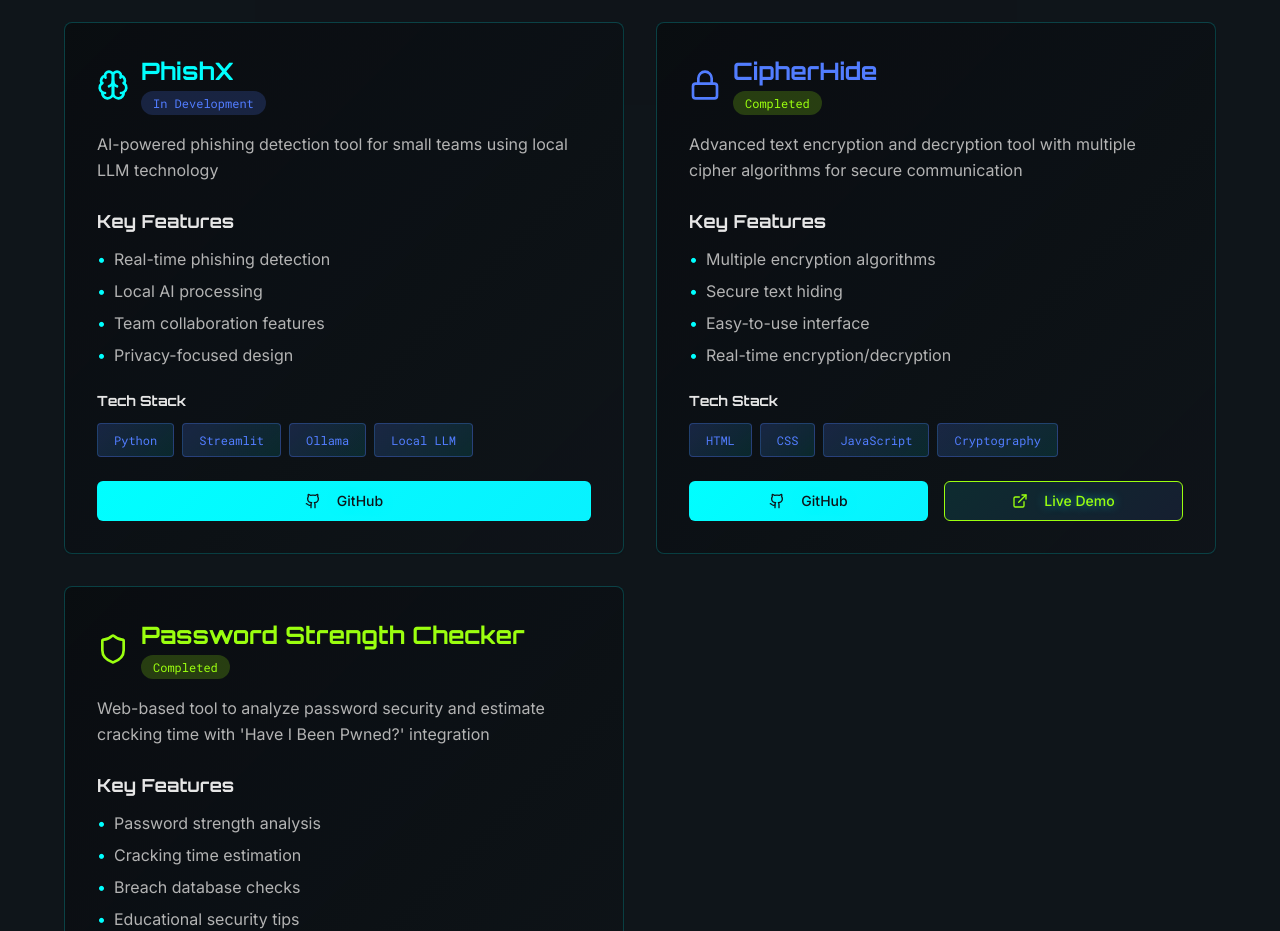
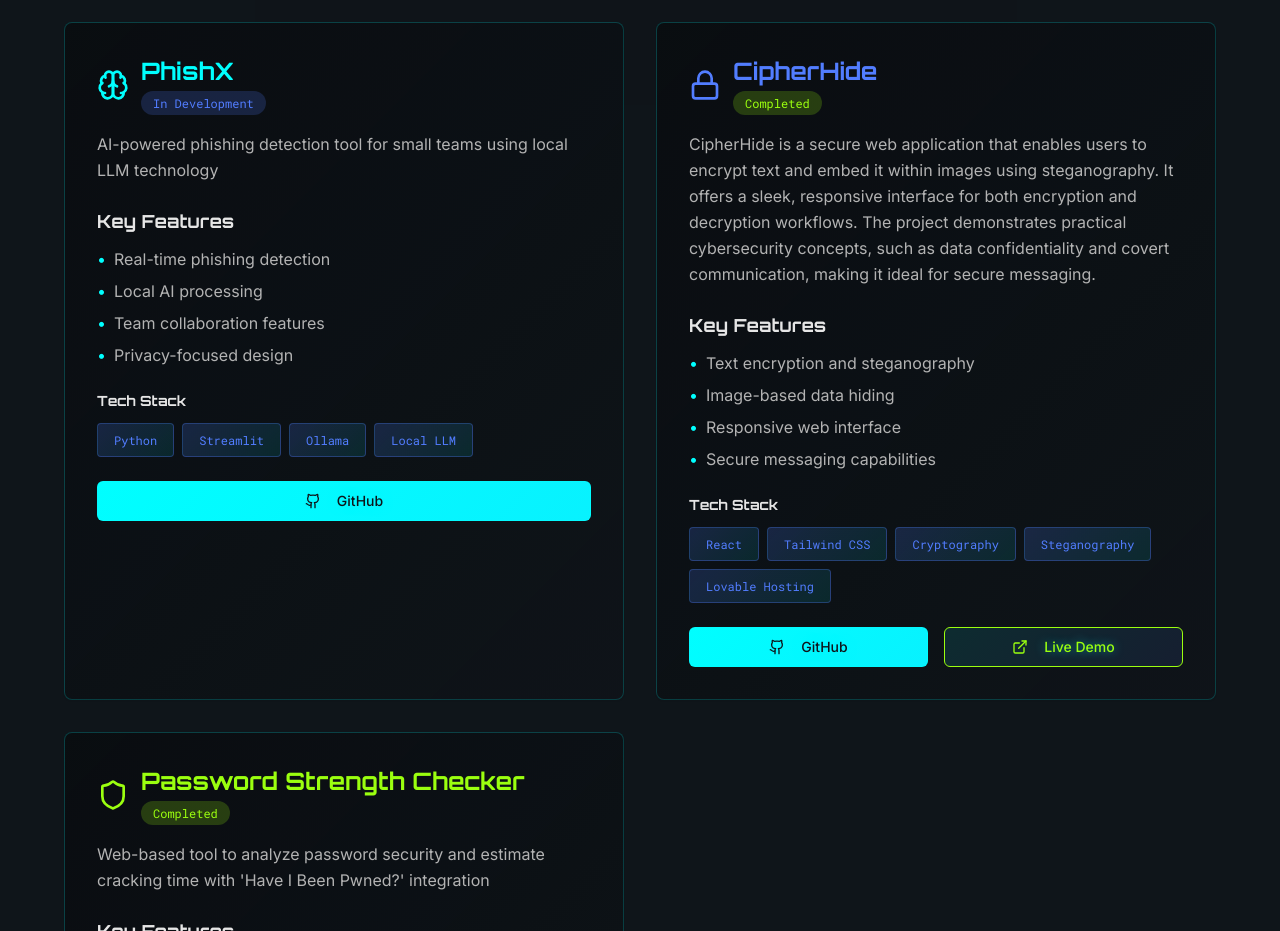
Before and after one commit to gupta09-oop/cyber-pulse-kshitij, a React (Vite) app: page / in a window 1280 px wide. Shown: the part 3960-4891 px from the top of the page. Built offline with nearby package versions, Linux system fonts and the light colour scheme.

Commit message:
Add CipherHide project details
Updated the CipherHide project entry with its tech stack, description, and features.

```diff
--- a/src/components/Projects.tsx
+++ b/src/components/Projects.tsx
@@ -23,17 +23,17 @@ export const Projects = () => {
     {
       title: "CipherHide",
       status: "Completed",
-      description: "Advanced text encryption and decryption tool with multiple cipher algorithms for secure communication",
-      tech: ["HTML", "CSS", "JavaScript", "Cryptography"],
+      description: "CipherHide is a secure web application that enables users to encrypt text and embed it within images using steganography. It offers a sleek, responsive interface for both encryption and decryption workflows. The project demonstrates practical cybersecurity concepts, such as data confidentiality and covert communication, making it ideal for secure messaging.",
+      tech: ["React", "Tailwind CSS", "Cryptography", "Steganography", "Lovable Hosting"],
       icon: Lock,
       color: "text-accent",
       github: "https://github.com/gupta09-oop/Cipherhide-main.git",
       demo: "https://cipherhide-main.vercel.app/",
       features: [
-        "Multiple encryption algorithms",
-        "Secure text hiding",
-        "Easy-to-use interface",
-        "Real-time encryption/decryption"
+        "Text encryption and steganography",
+        "Image-based data hiding",
+        "Responsive web interface",
+        "Secure messaging capabilities"
       ]
     },
     {
```
